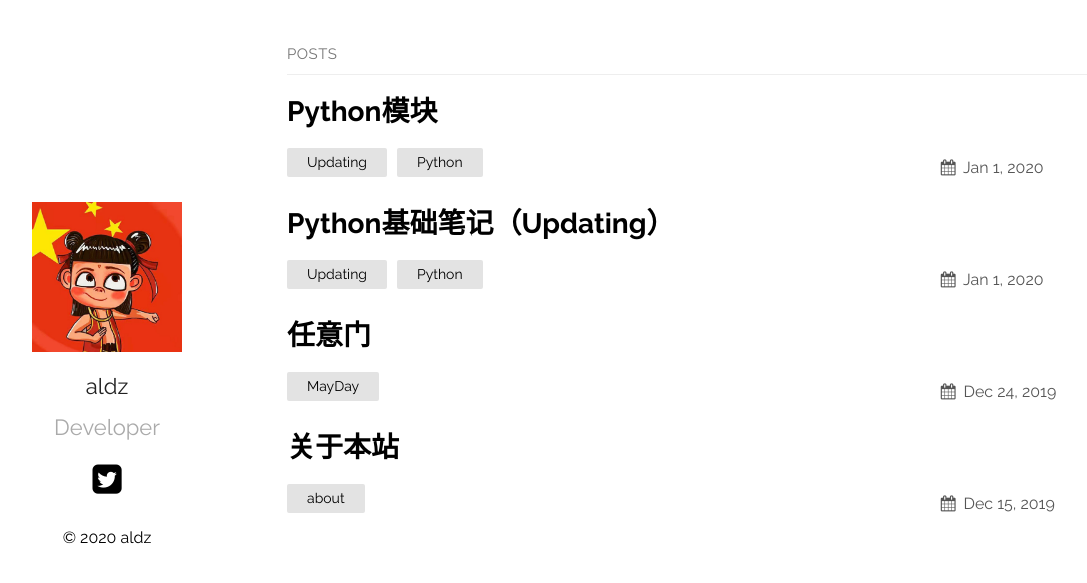
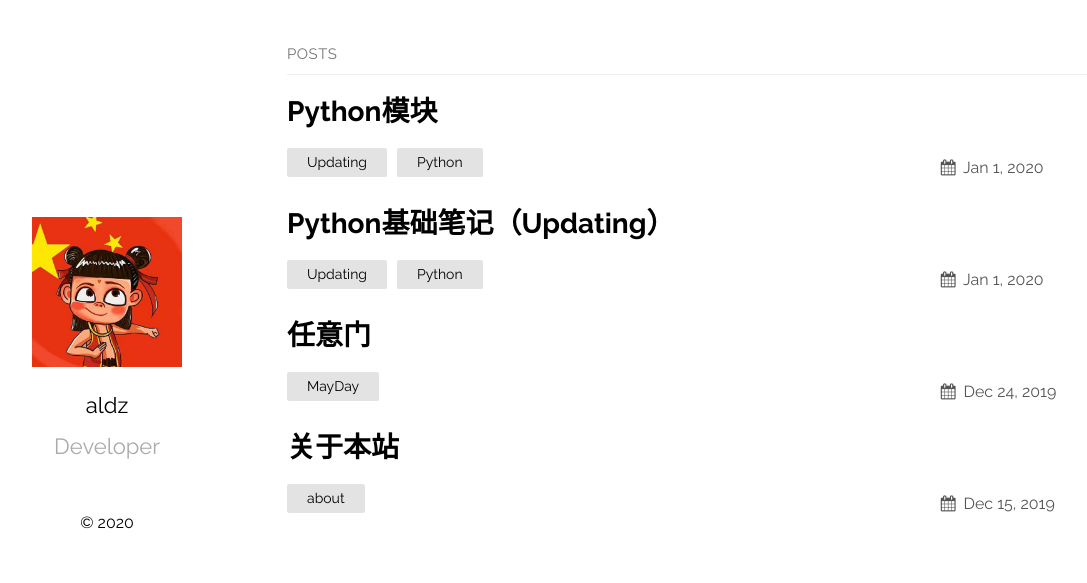
Before and after one commit to aliangdezhou/aldz.github.io, a Jekyll site: the page built from index.md, in a window 1280 px wide. Shown: the top 583 px of the page, without its empty margins (78-1165 px from the left). Built offline with Jekyll 4.4.1, drawn with Linux system fonts in a browser that asks for light colours; comment, search, counter and statistics services are not loaded.

Commit message:
Update default.html

```diff
--- a/_layouts/default.html
+++ b/_layouts/default.html
@@ -1,39 +1,54 @@
 <!DOCTYPE html>
 <html lang="en">
-<script>
-var _hmt = _hmt || [];
-(function() {
-  var hm = document.createElement("script");
-  hm.src = "https://hm.baidu.com/hm.js?b41c519ae1f2c86196f4a37c04959e38";
-  var s = document.getElementsByTagName("script")[0];
-  s.parentNode.insertBefore(hm, s);
-})();
-</script>
   <head>
-	<link rel="shortcut icon" href="/image/favicon.ico" type="image/x-icon" />
     {%- include head.html -%}
   </head>
   <body>
     <main class="container">
       <section class="about">
-			<img src="{{ "/assets/portfolio.png" | relative_url }}" alt="{{ site.plainwhite.name }}">
-			<h2>{{ site.plainwhite.name }}</h2>
+        <a href="/"><img src="{{ "/assets/portfolio.png" | relative_url }}" alt="{{ site.plainwhite.name }}"></a>
+        <h2 id="title">
+          <a href="/">{{ site.plainwhite.name }}</a>
+        </h2>
         <p class="tagline">{{ site.plainwhite.tagline }}</p>
         <ul class="social">
-				{%- if site.plainwhite.social_links.home"></site> -%}
-				<a href="https://{{site.plainwhite.social_links.home}}"><li><i class="icon-twitter-squared"></i></li></a>
-                {%- endif -%}
           {%- if site.plainwhite.social_links.github -%}
-				<a href="https://github.com/{{ site.plainwhite.social_links.github }}"><li><i class="icon-github-circled"></i></li></a>
+            <a href="https://github.com/{{ site.plainwhite.social_links.github }}">
+              <li>
+                <i class="icon-github-circled"></i>
+              </li>
+            </a>
           {%- endif -%}
           {%- if site.plainwhite.social_links.linkedIn -%}
-				<a href="https://www.linkedin.com/{{ site.plainwhite.social_links.linkedIn }}"><li><i class="icon-linkedin-squared"></i></li></a>
+            <a href="https://www.linkedin.com/{{ site.plainwhite.social_links.linkedIn }}">
+              <li>
+                <i class="icon-linkedin-squared"></i>
+              </li>
+            </a>
           {%- endif -%}
           {%- if site.plainwhite.social_links.twitter -%}
-                <a href="https://twitter.com/{{ site.plainwhite.social_links.twitter }}"><li><i class="icon-twitter-squared"></i></li></a>
+            <a href="https://twitter.com/{{ site.plainwhite.social_links.twitter }}">
+              <li>
+                <i class="icon-twitter-squared"></i>
+              </li>
+            </a>
           {%- endif -%}
         </ul>
-			<p>&copy; 2020 aldz</p>
+
+        {%- if site.plainwhite.navigation -%}
+          <nav class="navigation">
+            <ul>
+              {% for link in site.plainwhite.navigation %}
+                <li>
+                  <a href="{{ link.url }}">{{ link.title }}</a>
+                </li>
+              {% endfor %}
+            </ul>
+          </nav>
+        {%- endif -%}
+
+        <p>&copy;
+          {{ "now" | date: "%Y" }}</p>
       </section>
       <section class="content">
         {{ content }}
```
Lines whose indentation alone changed are shown as unchanged.
